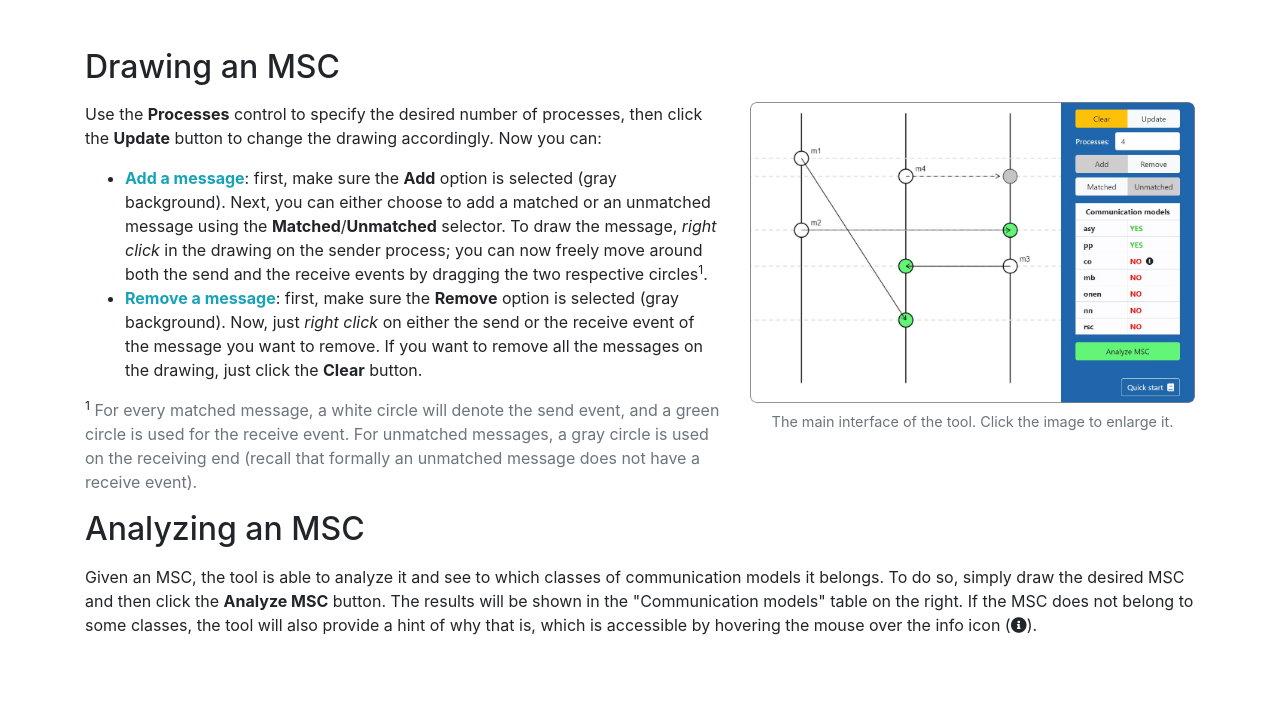
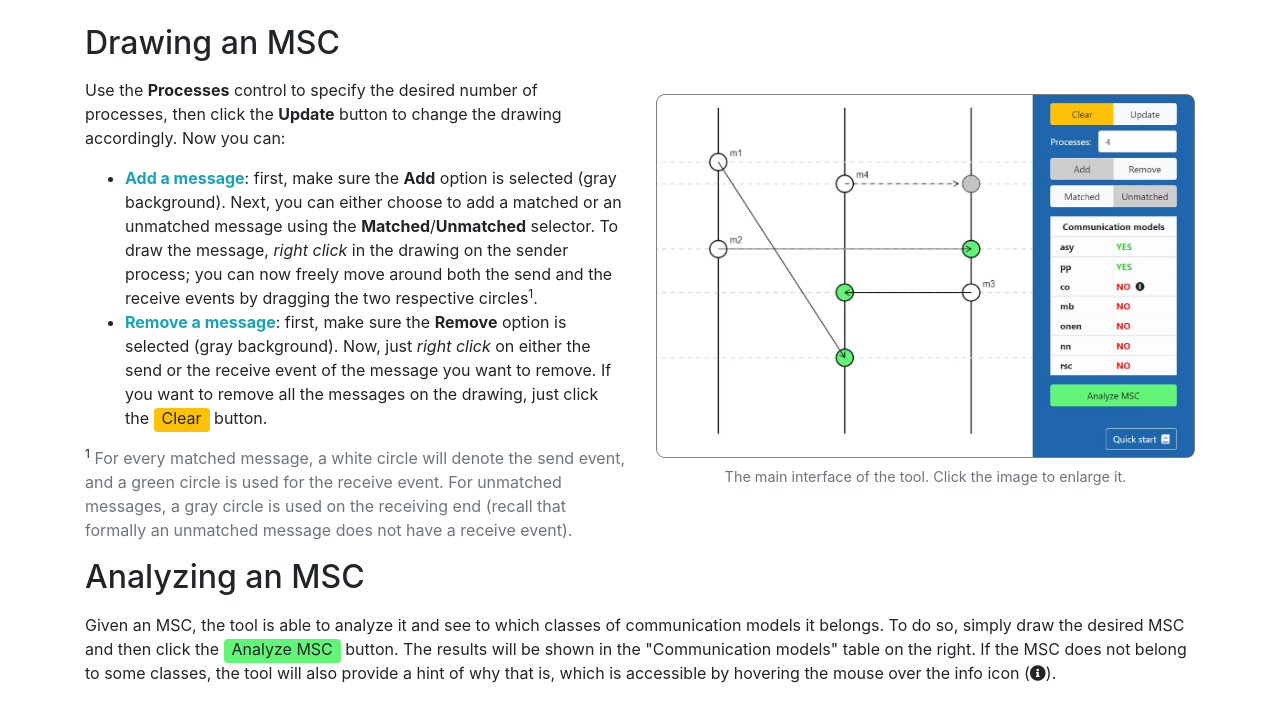
Before and after one commit to dferre97/MSC-Tool, an Electron app: page help.html in a window 1280 px wide. Drawn offline with nearby package versions, Linux system fonts and the light colour scheme.

Commit message:
minor cosmetic help changes

```diff
--- a/help.html
+++ b/help.html
@@ -12,6 +12,8 @@
 
     <title>MSC Tool instructions</title>
     <style>
+
+
         #toolpic {
             border-radius: 5px;
             cursor: pointer;
@@ -124,26 +126,26 @@
 </head>
 
 <body>
-    <div class="container mt-5">
+    <div class="container mt-4">
         <div class="row mb-2">
             <div class="col">
                 <h2>Drawing an MSC</h2>
             </div>
         </div>
         <div class="row">
-            <div class="col-md-7">
+            <div class="col-md-6">
                 <p>Use the <strong>Processes</strong> control to specify the desired number of processes, then click the <strong>Update</strong> button to change the drawing accordingly. Now you can:</p>
                 <ul>
                     <li>
                         <span class="text-info"><strong>Add a message</strong></span>: first, make sure the <strong>Add</strong> option is selected (gray background). Next, you can either choose to add a matched or an unmatched message using the <strong>Matched</strong>/<strong>Unmatched</strong> selector. To draw the message, <em>right click</em> in the drawing on the sender process; you can now freely move around both the send and the receive events by dragging the two respective circles<sup>1</sup>.
                     </li>
                     <li>
-                        <span class="text-info"><strong>Remove a message</strong></span>: first, make sure the <strong>Remove</strong> option is selected (gray background). Now, just <em>right click</em> on either the send or the receive event of the message you want to remove. If you want to remove all the messages on the drawing, just click the <strong>Clear</strong> button.
+                        <span class="text-info"><strong>Remove a message</strong></span>: first, make sure the <strong>Remove</strong> option is selected (gray background). Now, just <em>right click</em> on either the send or the receive event of the message you want to remove. If you want to remove all the messages on the drawing, just click the <span class="px-2 pb-1 rounded bg-warning">Clear</span> button.
                     </li>
                 </ul>
                 <p><sup>1</sup> <span class="text-muted">For every matched message, a white circle will denote the send event, and a green circle is used for the receive event. For unmatched messages, a gray circle is used on the receiving end (recall that formally an unmatched message does not have a receive event).</span></p>
             </div>
-            <div class="col-md-5">
+            <div class="col-md-6 ml-auto pl-3 pt-3">
                 <figure class="figure">
                     <img id="toolpic" src="img/tool_7_rounded.png" class="figure-img img-fluid">
                     <figcaption class="figure-caption text-center">The main interface of the tool. Click the image to enlarge it.</figcaption>
@@ -157,7 +159,7 @@
         </div>
         <div class="row">
             <div class="col">
-                <p>Given an MSC, the tool is able to analyze it and see to which classes of communication models it belongs. To do so, simply draw the desired MSC and then click the <strong>Analyze MSC</strong> button. The results will be shown in the "Communication models" table on the right. If the MSC does not belong to some classes, the tool will also provide a hint of why that is, which is accessible by hovering the mouse over the info icon (<i class="fas fa-info-circle"></i>).</p>
+                <p>Given an MSC, the tool is able to analyze it and see to which classes of communication models it belongs. To do so, simply draw the desired MSC and then click the <span class="px-2 pb-1 rounded" style="background-color: #62f578;">Analyze MSC</span> button. The results will be shown in the "Communication models" table on the right. If the MSC does not belong to some classes, the tool will also provide a hint of why that is, which is accessible by hovering the mouse over the info icon (<i class="fas fa-info-circle"></i>).</p>
             </div>
         </div>
     </div>
```
